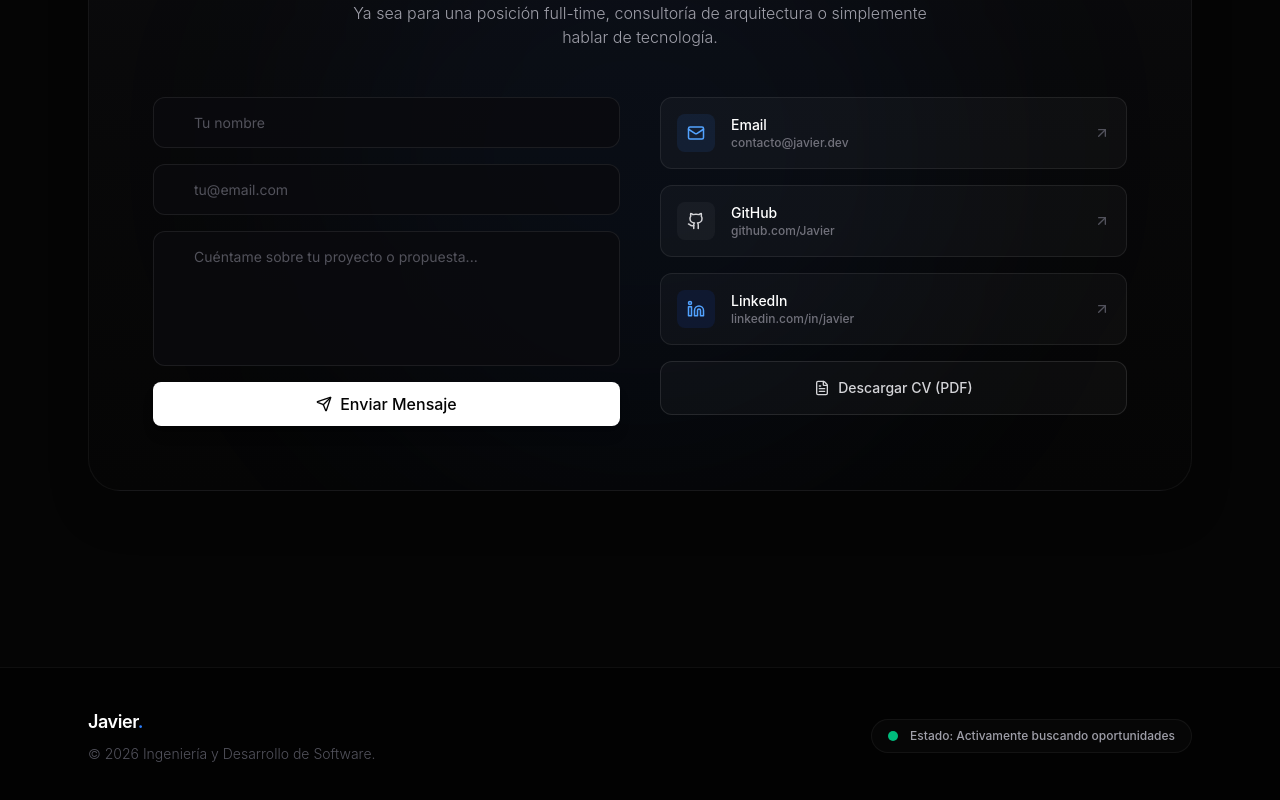
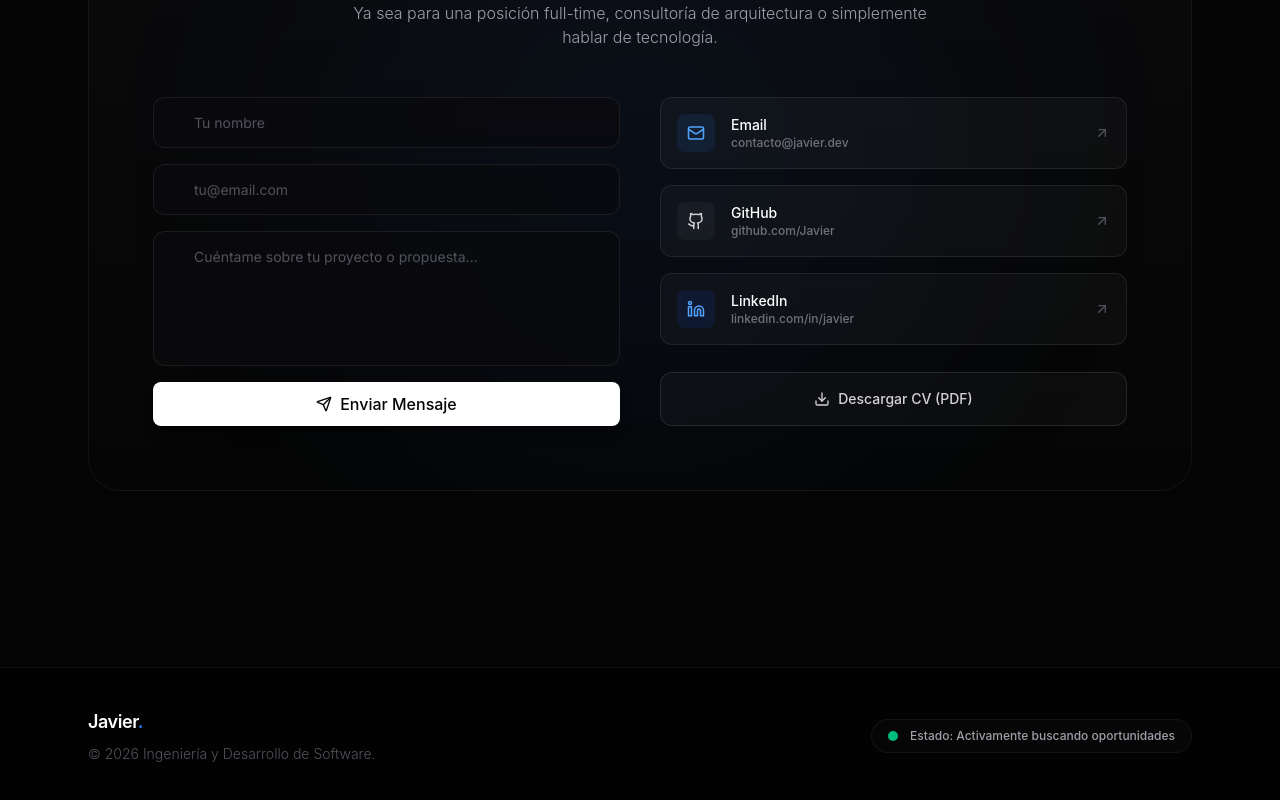
Before and after one commit to Javitax47/Javier_Portfolio, a React (Vite) app: page / in a window 1280 px wide. Shown: the part 6533-7333 px from the top of the page. Built offline with nearby package versions, Linux system fonts and the light colour scheme.

Commit message:
Contact section tweaks fix

```diff
--- a/src/App.jsx
+++ b/src/App.jsx
@@ -997,15 +997,14 @@ export default function App() {
 
                 <div className="grid grid-cols-1 lg:grid-cols-2 gap-10">
                   {/* Contact Form */}
-                  <form onSubmit={handleFormSubmit} className="flex flex-col gap-4">
+                  <form onSubmit={handleFormSubmit} className="flex flex-col gap-4 h-full">
                     <input name="name" type="text" required placeholder="Tu nombre" className="form-input" />
                     <input name="email" type="email" required placeholder="tu@email.com" className="form-input" />
                     <textarea name="message" required rows={5} placeholder="Cuéntame sobre tu proyecto o propuesta..." className="form-input resize-none" />
-                    <Magnetic>
                     <button
                       type="submit"
                       disabled={formStatus === 'sending'}
-                        className={`w-full flex items-center justify-center gap-2 font-medium text-sm px-8 py-4 rounded-xl transition-all ${formStatus === 'sent'
+                      className={`flex items-center justify-center gap-2 font-medium text-sm px-8 py-4 rounded-xl transition-all mt-auto ${formStatus === 'sent'
                         ? 'bg-emerald-500 text-white'
                         : formStatus === 'error'
                           ? 'bg-red-500/20 text-red-400 border border-red-500/30'
@@ -1017,11 +1016,10 @@ export default function App() {
                       {formStatus === 'error' && <>Error, intenta de nuevo</>}
                       {formStatus === 'idle' && <><Send size={16} /> Enviar Mensaje</>}
                     </button>
-                    </Magnetic>
                   </form>
 
                   {/* Social Links & CV */}
-                  <div className="flex flex-col gap-4">
+                  <div className="flex flex-col gap-4 h-full">
                     <a href="mailto:contacto@javier.dev" className="flex items-center gap-4 p-4 bg-white/[0.03] border border-white/[0.08] rounded-xl hover:bg-white/[0.06] hover:border-white/[0.15] transition-all group">
                       <div className="p-2.5 bg-blue-500/10 rounded-lg text-blue-400"><Mail size={18} /></div>
                       <div className="flex-grow">
@@ -1046,11 +1044,9 @@ export default function App() {
                       </div>
                       <ArrowUpRight size={16} className="text-zinc-600 group-hover:text-white transition-colors" />
                     </a>
-                    <Magnetic>
-                      <a href="#" download className="w-full flex items-center justify-center gap-2 font-medium text-sm text-zinc-300 bg-white/[0.03] border border-white/[0.1] px-8 py-4 rounded-xl hover:bg-white/[0.08] transition-all">
-                        <FileText size={16} /> Descargar CV (PDF)
+                    <a href="#" download className="flex items-center justify-center gap-2 font-medium text-sm text-zinc-300 bg-white/[0.03] border border-white/[0.1] px-8 py-4 rounded-xl hover:bg-white/[0.08] transition-all mt-auto">
+                      <Download size={16} /> Descargar CV (PDF)
                     </a>
-                    </Magnetic>
                   </div>
                 </div>
               </div>
```
Lines whose indentation alone changed are shown as unchanged.
